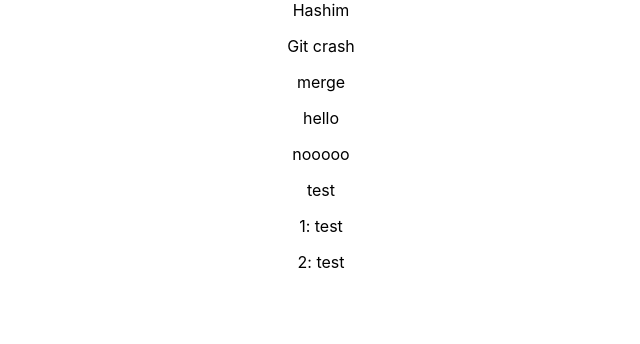
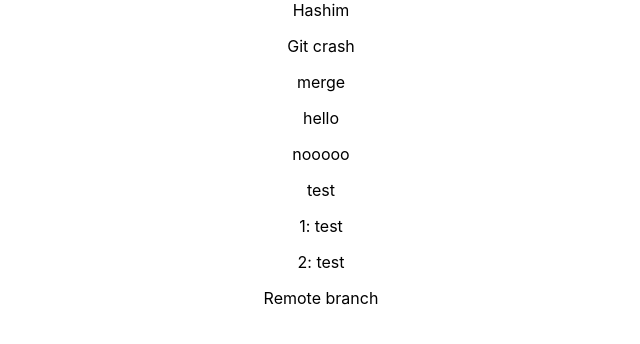
Before and after one commit to hashim7708/git-crash, a React (Create React App) app: page / in a window 1280 px wide. Shown: the top 344 px of the page, without its empty margins (319-959 px from the left). Built offline with nearby package versions, Linux system fonts and the light colour scheme.

Commit message:
added section

```diff
--- a/src/App.js
+++ b/src/App.js
@@ -1,11 +1,13 @@
 import logo from './logo.svg';
 import './App.css';
 import Abc from './Abc';
+import XYZ from './XYZ';
 
 function App() {
   return (
     <div className="App">
       <Abc />
+      <XYZ />
     </div>
   );
 }
--- /dev/null
+++ b/src/Xyz.js
@@ -0,0 +1,11 @@
+import React from 'react'
+
+const XYZ = () => {
+  return (
+    <div>
+      Remote branch
+    </div>
+  )
+}
+
+export default XYZ
```
Also changed, not shown: 1 other file (tests, documents, lock files or other folders).
